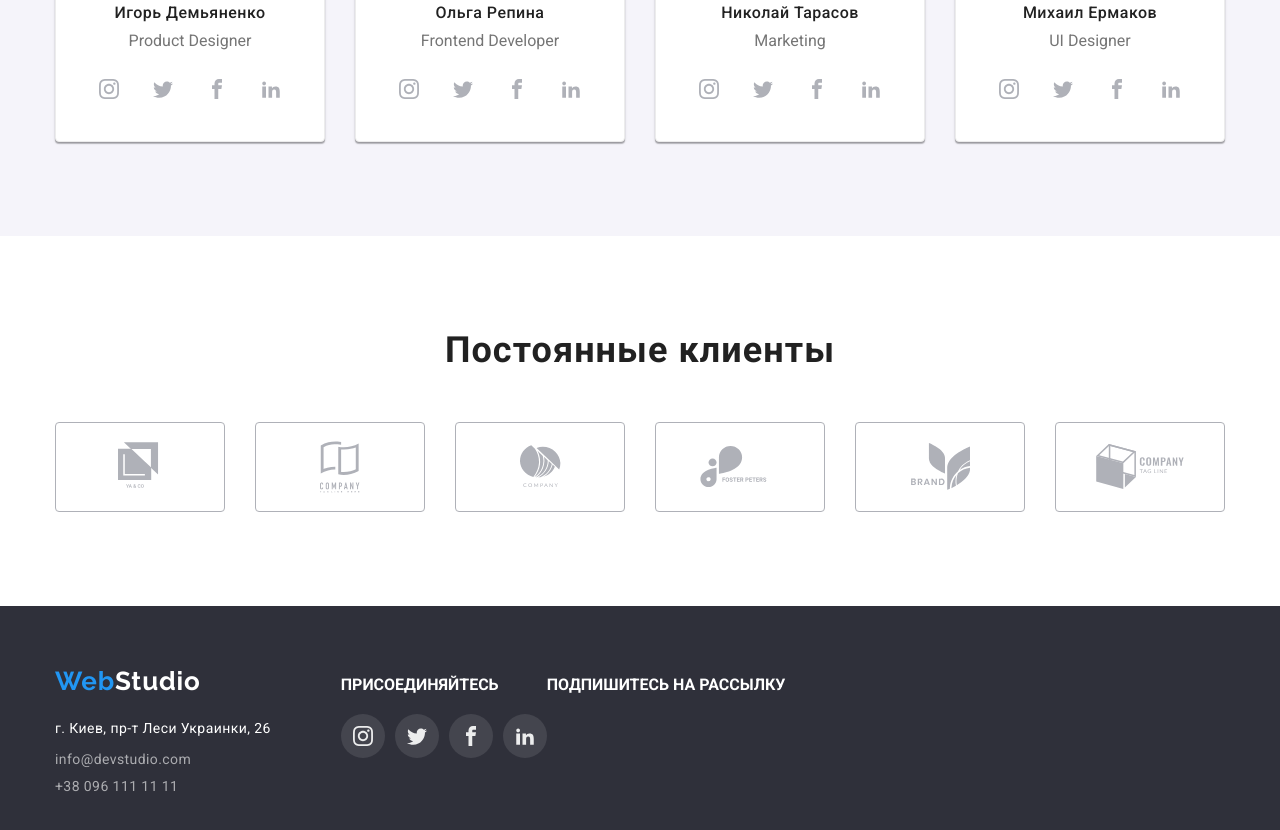
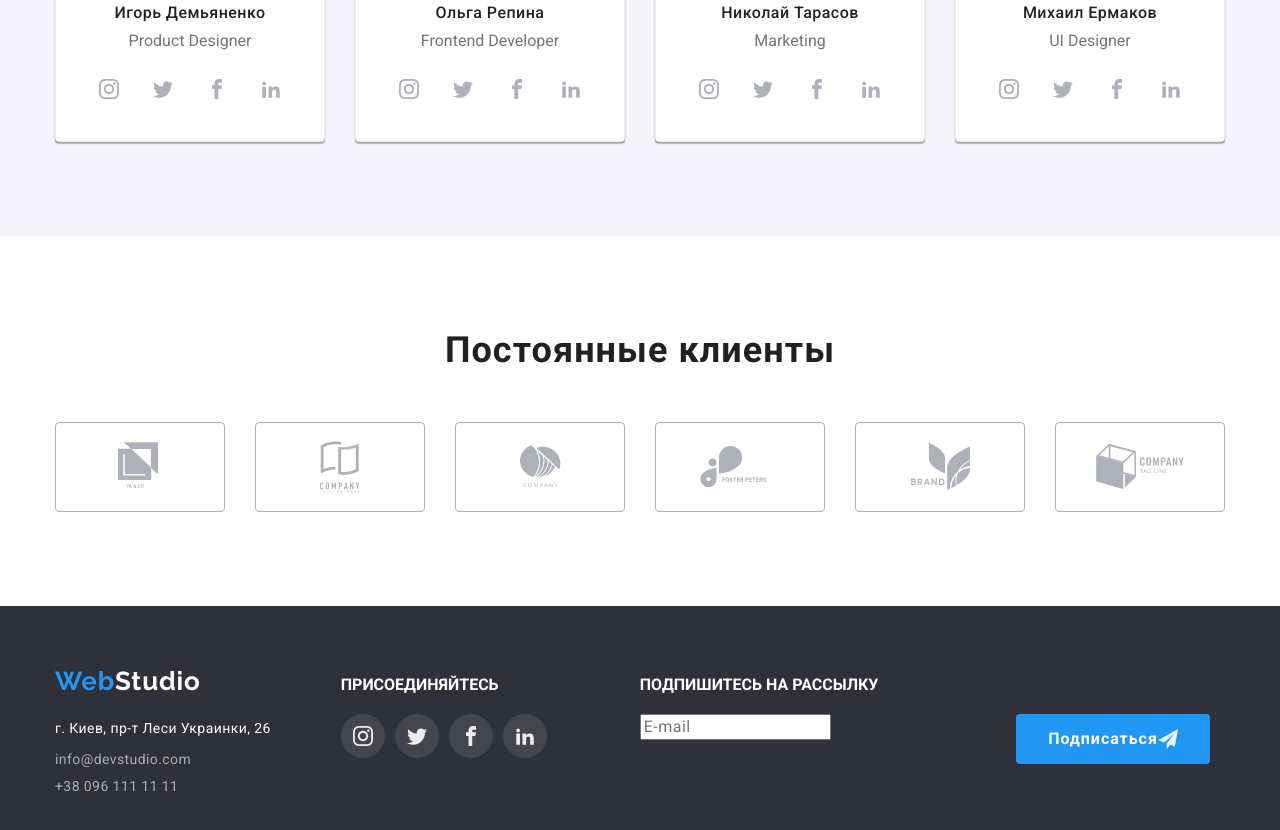
Before and after one commit to Yuriy730/goit-markup-hw-06, a plain HTML site: page index.html in a window 1280 px wide. Shown: the part 2079-2909 px from the top of the page. Drawn offline with nearby package versions, Linux system fonts and the light colour scheme.

Commit message:
footer send form

```diff
--- a/css/styles.css
+++ b/css/styles.css
@@ -658,9 +658,51 @@ img {
 }
 /*===============EMAIL-SUB=====================*/
 .email-subscription {
+  width: 570px;
+  margin-left: 93px;
+}
+.form-subscription {
   display: flex;
-  width: 570px;
+  justify-content: space-between;
 }
+.form-field-email {
+  margin-right: 10px;
+  width: 100%;
+  background-color: #2f303a;
+}
+.form-input {
+  position: absolute;
+  font-family: Roboto;
+  font-style: normal;
+  font-weight: normal;
+  font-size: 16px;
+  line-height: 1.25;
+  letter-spacing: 0.03em;
+  color: rgba(255, 255, 255, 0.6);
+}
+.modal-btn-send {
+  display: flex;
+  align-items: center;
+  justify-content: space-between;
+  width: 200px;
+  border-radius: 4px;
+  padding: 10px 32px;
+  font-weight: 700;
+  font-size: 16px;
+  line-height: 1.875;
+  letter-spacing: 0.06em;
+  color: var(--primery-white-color);
+  background-color: var(--accent-color);
+  border: none;
+  outline: none;
+  cursor: pointer;
+}
+.modal-icon-send {
+  width: 20px;
+  height: 20px;
+  fill: rgba(255, 255, 255, 0.9);
+}
+
 /*================BACKDROP============================*/
 .backdrop {
   position: fixed;
--- a/index.html
+++ b/index.html
@@ -470,12 +470,18 @@
         <div class="email-subscription">
 
           <b class="slogan-web">ПОДПИШИТЕСЬ НА РАССЫЛКУ</b>
-          <div class="">
+          <form class="form-subscription">
+            <div class="form-field-email">
+              <input type="email" class="form-input" name="mail" placeholder="E-mail">
+            </div>
+            <button class="modal-btn-send" type="submit"> Подписаться
+              <svg class="modal-icon-send">
+                <use href="./images/images-hw-04/icons/sprite.svg#icon-send"></use>
+              </svg>
+            </button>
+          </form>
 
-          </div>
-          <span class="">
 
-          </span>
         </div>
 
       </div>
```
